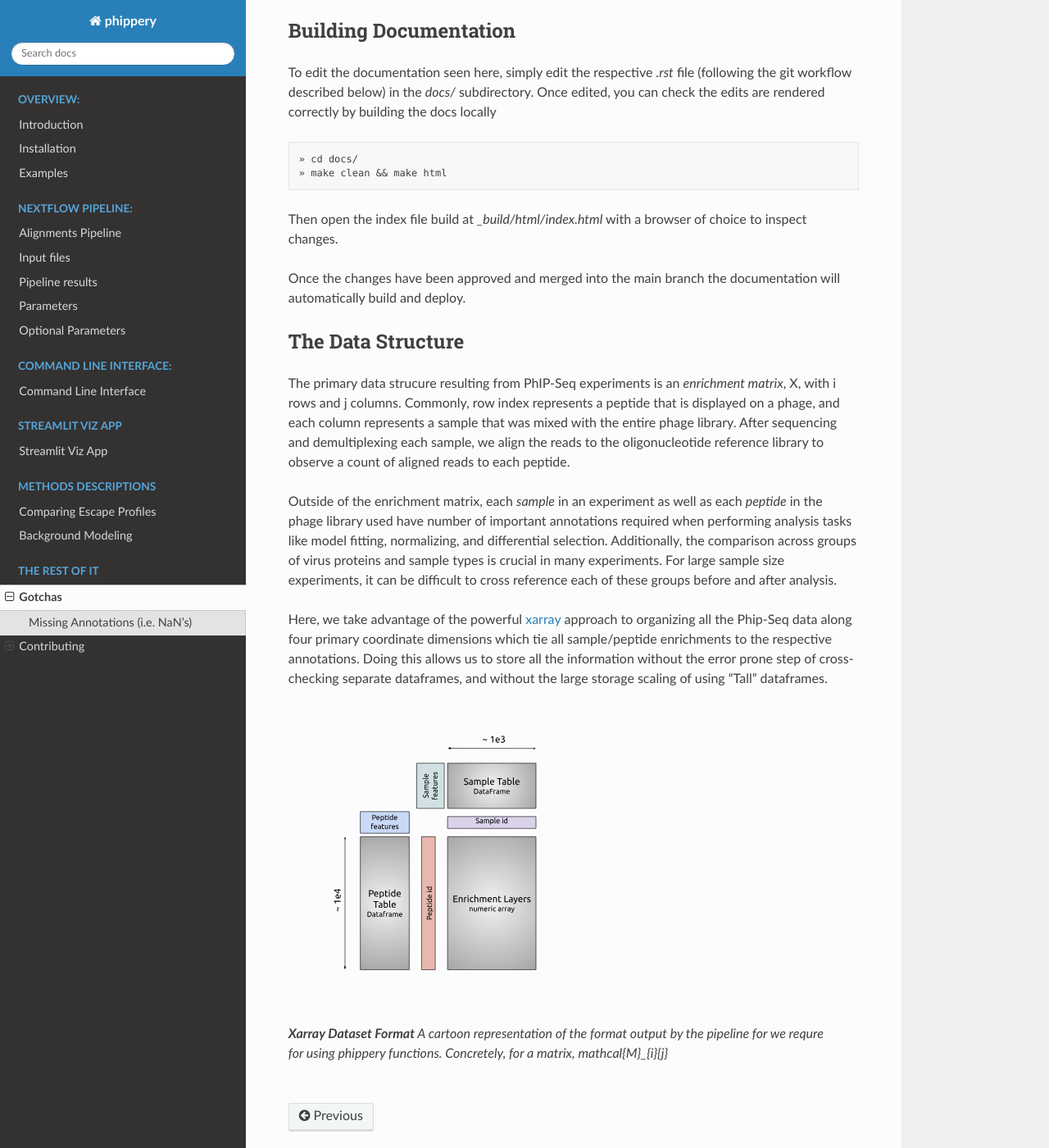
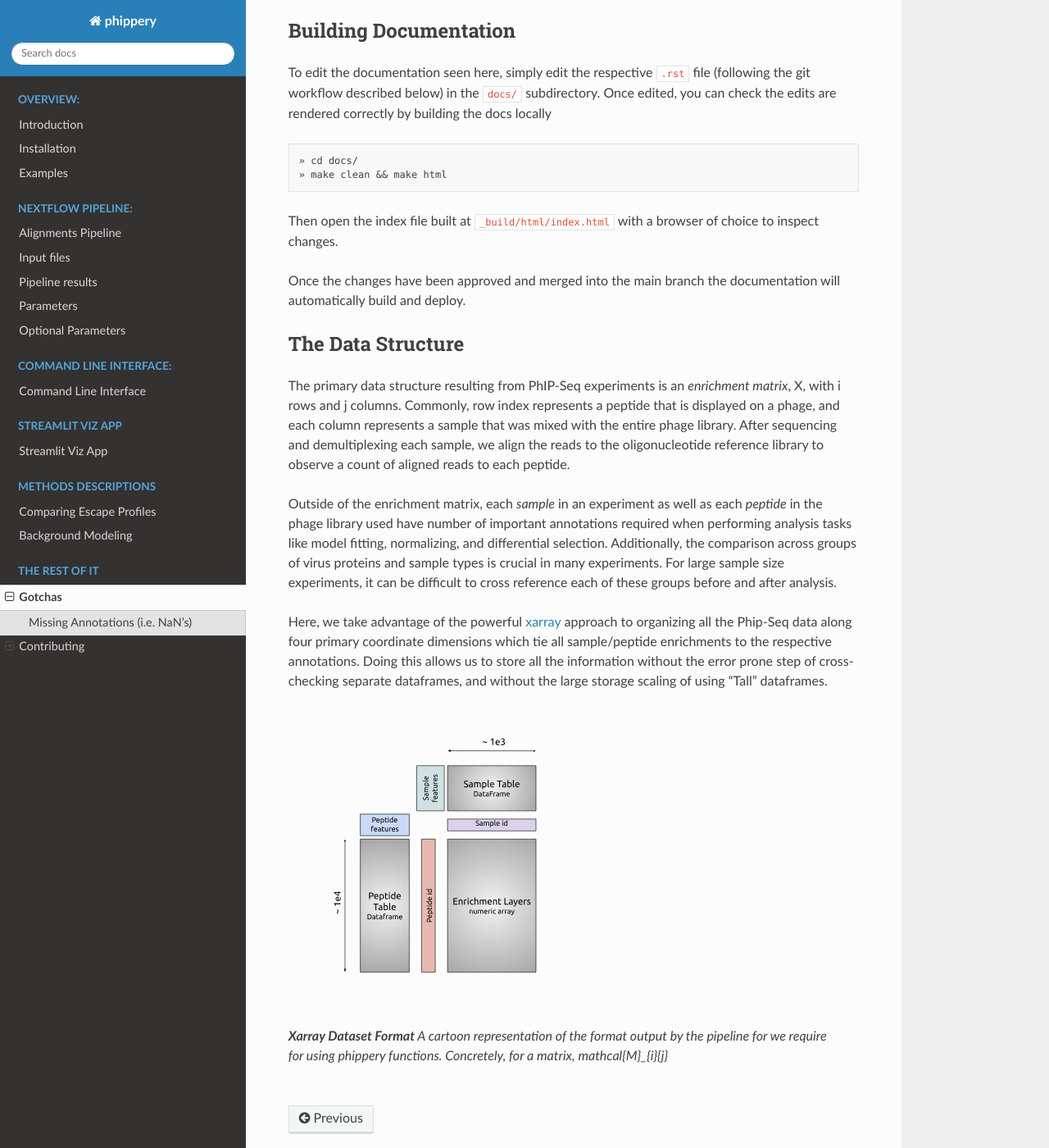
Before and after one commit to matsengrp/phippery, a Sphinx documentation site: the page built from docs/the-rest-of-it.rst, in a window 1280 px wide and 1400 px high, scrolled down 1613 px. Shown: the whole window at 82% size. Built offline with Sphinx 7.4.7 and the Read the Docs theme 2.0.0, drawn with Linux system fonts in a browser that asks for light colours; pages that are not in the unit, such as notebooks, are missing from menus.

Commit message:
a few revisions

```diff
--- a/docs/the-rest-of-it.rst
+++ b/docs/the-rest-of-it.rst
@@ -92,9 +92,9 @@ Building Documentation
 ^^^^^^^^^^^^^^^^^^^^^^
 
 To edit the documentation seen here,
-simply edit the respective `.rst` file
+simply edit the respective ``.rst`` file
 (following the git workflow described below)
-in the `docs/` subdirectory. Once edited, you can check
+in the ``docs/`` subdirectory. Once edited, you can check
 the edits are rendered correctly by building the docs locally
 
 .. code-block::
@@ -102,7 +102,7 @@ the edits are rendered correctly by building the docs locally
   » cd docs/
   » make clean && make html
 
-Then open the index file build at `_build/html/index.html`
+Then open the index file built at ``_build/html/index.html``
 with a browser of choice to inspect changes.
 
 Once the changes have been approved and merged into the main branch
@@ -114,7 +114,7 @@ the documentation will automatically build and deploy.
 The Data Structure
 ^^^^^^^^^^^^^^^^^^
 
-The primary data strucure resulting from PhIP-Seq experiments is an *enrichment matrix*,
+The primary data structure resulting from PhIP-Seq experiments is an *enrichment matrix*,
 X, with i rows and j columns.
 Commonly, row index represents a peptide that is displayed on a phage,
 and each column represents a sample that was mixed with the entire phage library.
@@ -146,5 +146,5 @@ large storage scaling of using "Tall" dataframes.
 
   **Xarray Dataset Format** A cartoon representation
   of the format output by the pipeline for
-  we requre for using phippery functions.
+  we require for using phippery functions.
   Concretely, for a matrix, `\mathcal{M}_{i}{j}`
```
Also changed, not shown: docs/bkg-model.rst (+5 -6 lines).
